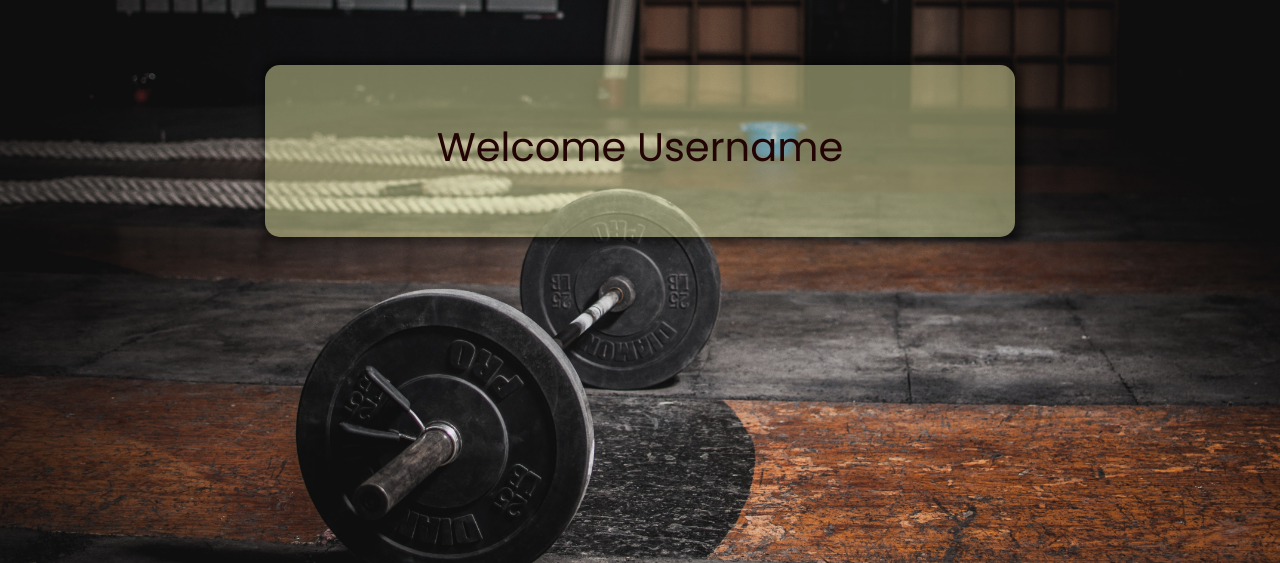
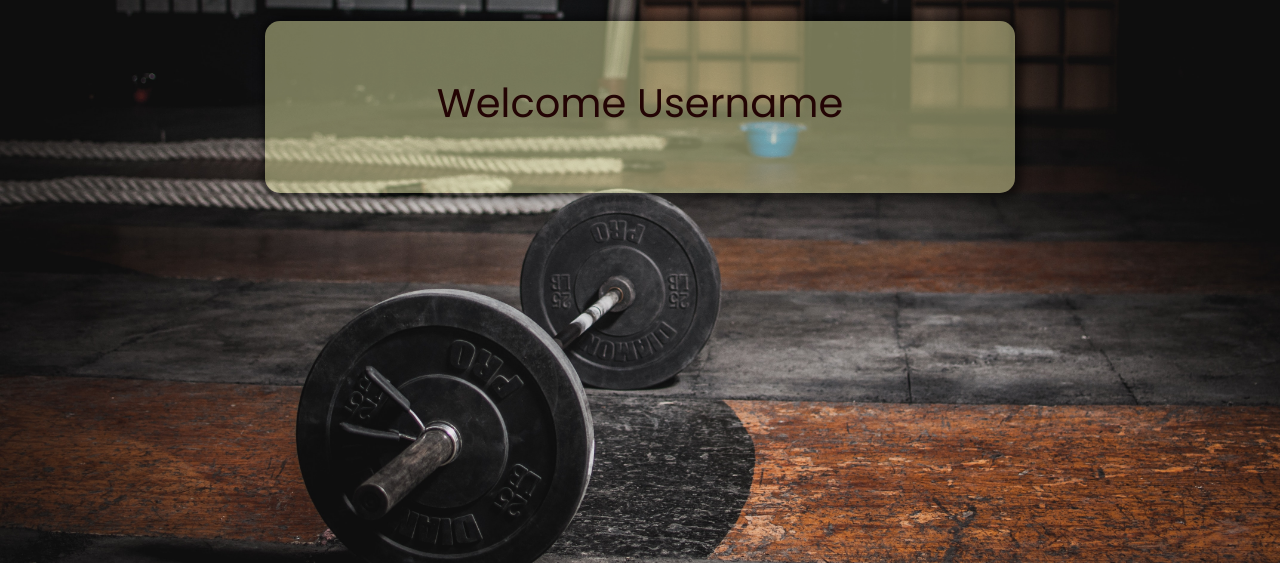
Before and after one commit to musthafaak56/Myfitness, a plain HTML site: page 1home.html in a window 1280 px wide. Shown: the part 237-800 px from the top of the page. Drawn offline with nearby package versions, Linux system fonts and the light colour scheme.

Commit message:
My fitness v1

```diff
--- a/1home.css
+++ b/1home.css
@@ -42,7 +42,7 @@ body
     /* background-color: rgb(222, 220, 220); */
     width: 750px;
     min-height: 150px;
-    margin: 60px;
+    margin: 50px;
     /* border: 1px solid rgb(12, 2, 1); */
     border-radius: 15px;
     padding: 10px 0px 10px 0px;
--- a/1home.html
+++ b/1home.html
@@ -37,7 +37,7 @@
                     <h1>My Fitness</h1>
                 </div>
             </div>
-            <div class="box1">
+            <div class="box1 m-3">
                 <div class="d-flex justify-content-center p-5" id="emptydiv1">
                     <h1>Welcome Username</h1>
                 </div>
```
Also changed, not shown: 0login.html (+1 -1 lines), index.html (+1 -1 lines).
